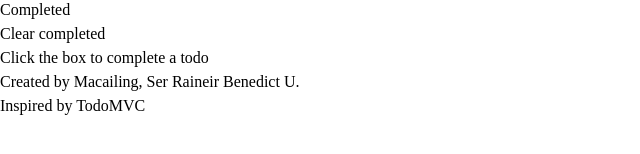
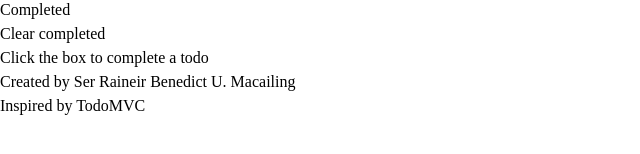
Before and after one commit to Macailing/csit340-todomvc, a React (Vite) app: page / in a window 1280 px wide. Shown: the part 194-348 px from the top of the page, without its empty margins (0-640 px from the left). Built offline with nearby package versions, Linux system fonts and the light colour scheme.

Commit message:
chore: replace YOUR NAME with Ser Raineir Benedict U. Macailing

```diff
--- a/src/App.jsx
+++ b/src/App.jsx
@@ -5,7 +5,7 @@ function App() {
   return (
     <div className="min-h-screen bg-[#f5f5f5] py-8 font-light text-[#111]">
       <Todos />
-      <Info name="Macailing, Ser Raineir Benedict U." />
+      <Info name="Ser Raineir Benedict U. Macailing" />
     </div>
   )
 }
```
